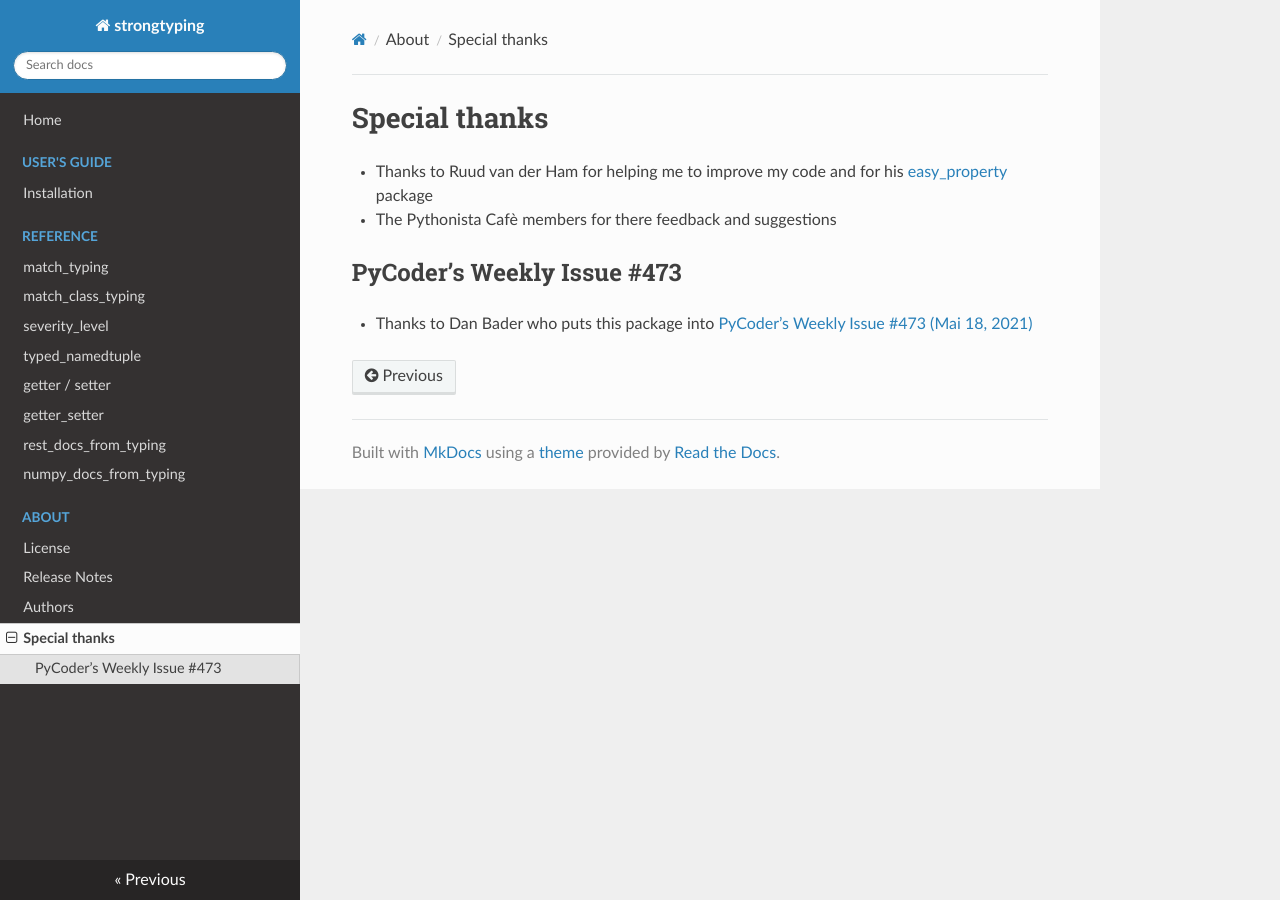
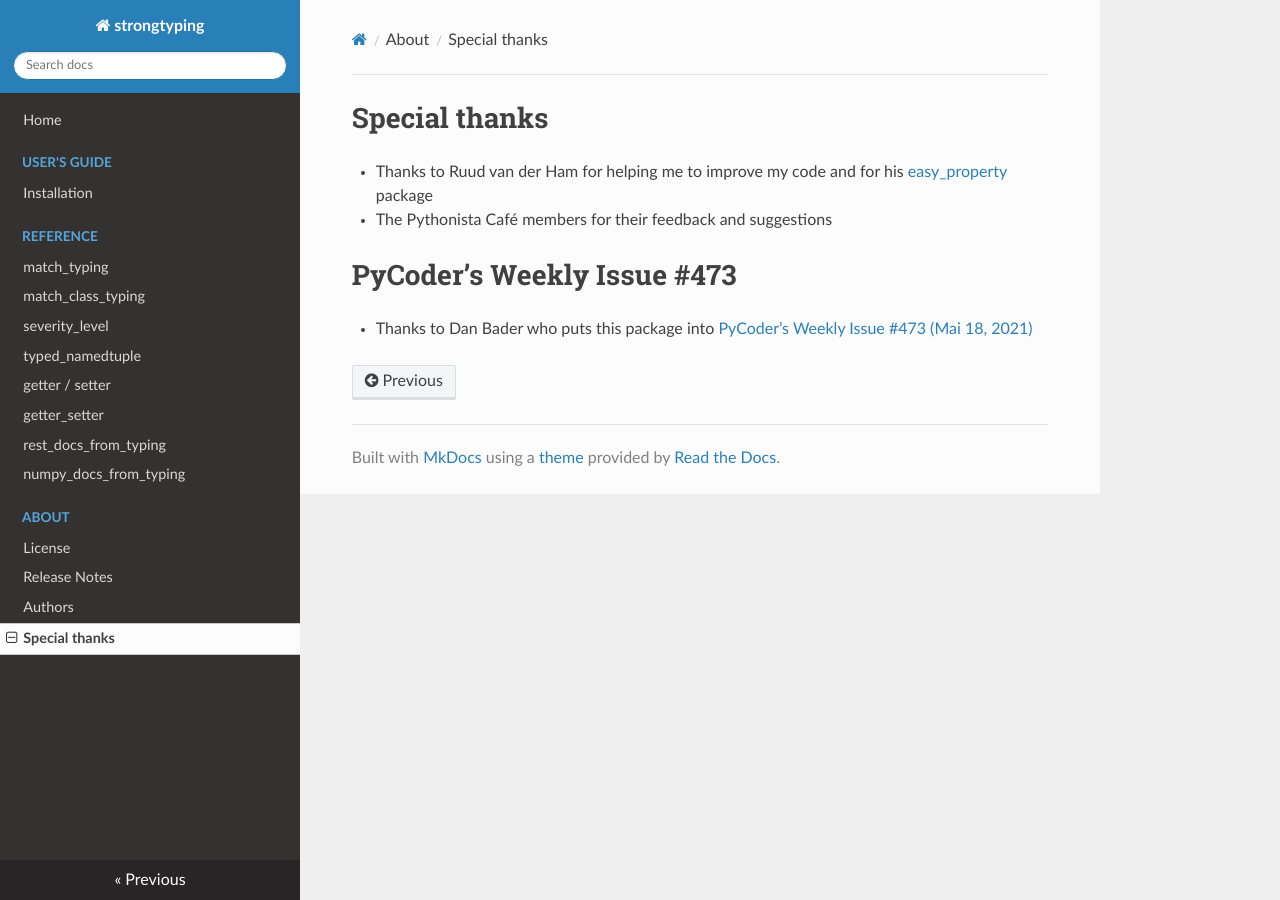
Before and after one commit to FelixTheC/strongtyping, an MkDocs documentation site: the page built from docs/special_thanks.md, in a window 1280 px wide. Built offline with MkDocs 1.6.1, drawn with Linux system fonts in a browser that asks for light colours; nearby versions of some CDN libraries.

Commit message:
Update special_thanks.md

```diff
--- a/docs/special_thanks.md
+++ b/docs/special_thanks.md
@@ -1,6 +1,6 @@
-#Special thanks
+# Special thanks
 - Thanks to Ruud van der Ham for helping me to improve my code and for his [easy_property](https://github.com/salabim/easy_property) package
-- The Pythonista Cafè members for there feedback and suggestions
+- The Pythonista Café members for their feedback and suggestions
 
-##PyCoder’s Weekly Issue #473
+# PyCoder’s Weekly Issue #473
 - Thanks to Dan Bader who puts this package into [PyCoder’s Weekly Issue #473 (Mai 18, 2021)](https://pycoders.com/issues/473)
```
